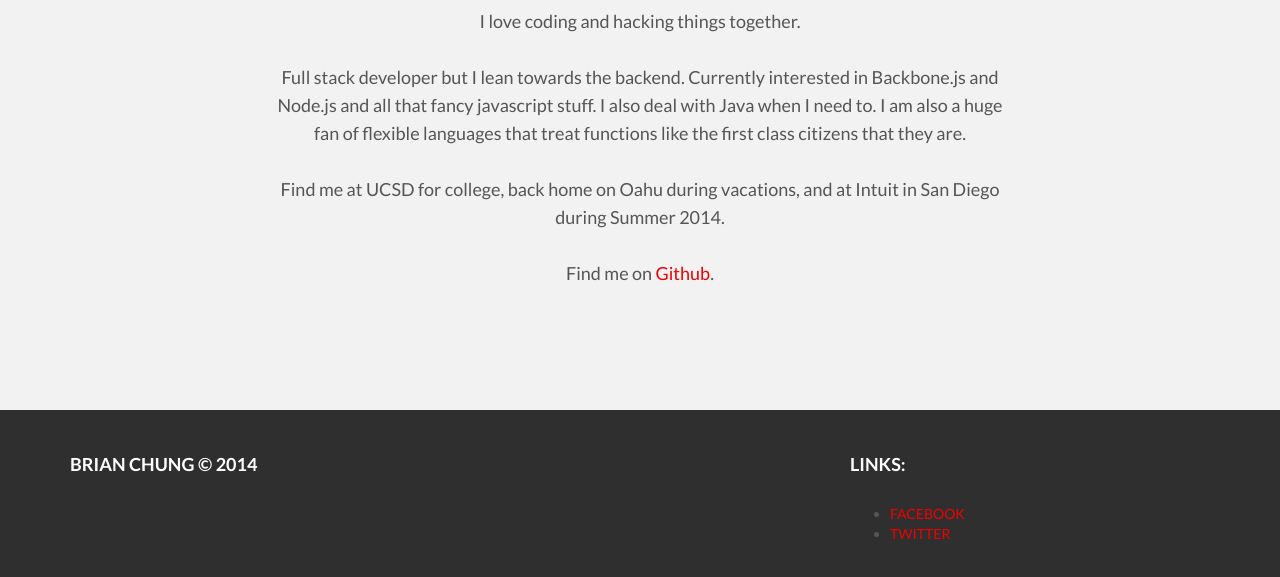
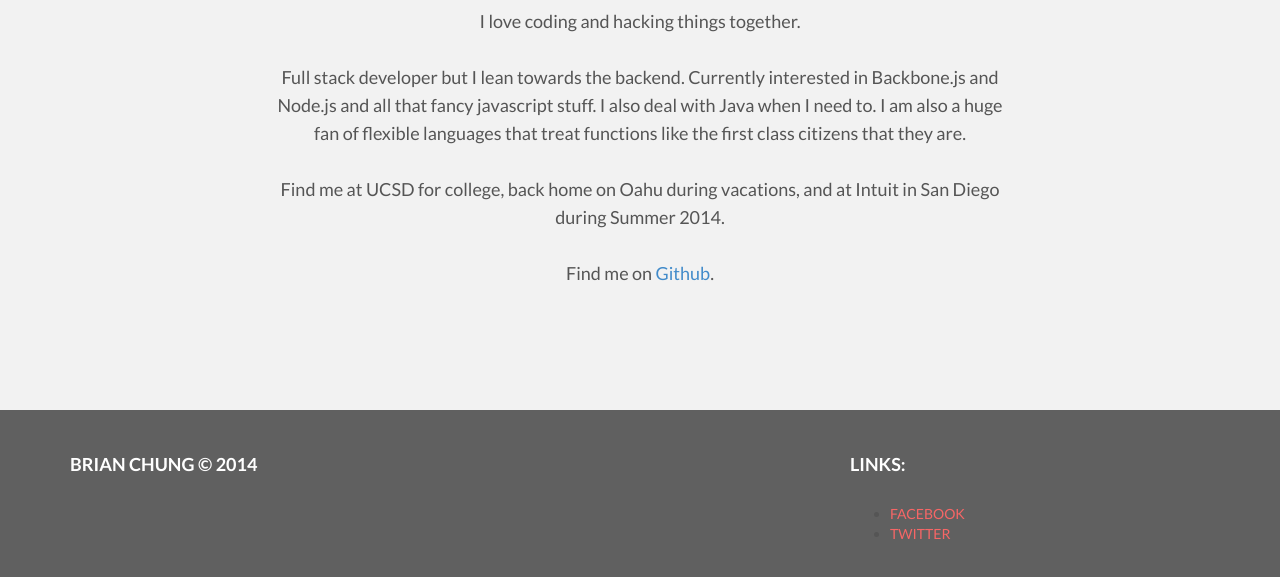
Before and after one commit to brianchung808/brianchung808.github.io, a plain HTML site: page index.html in a window 1280 px wide. Shown: the part 477-1054 px from the top of the page. Drawn offline with nearby package versions, Linux system fonts and the light colour scheme; no server answers.

Commit message:
Tweak footer colors

```diff
--- a/assets/css/main.css
+++ b/assets/css/main.css
@@ -38,8 +38,8 @@ p {
 }
 
 /* Links */
-a {
-    color: #f00000;
+#footer a, #footer a:hover {
+    color: #f66666;
     word-wrap: break-word;
 
     -webkit-transition: color 0.1s ease-in, background 0.1s ease-in;
@@ -164,7 +164,7 @@ a.navbar-brand:hover {
 
 
 #footer {
-	background-color: #2f2f2f;
+	background-color: #606060;
 	padding-top: 35px;
 	padding-bottom: 35px;
 }
```
